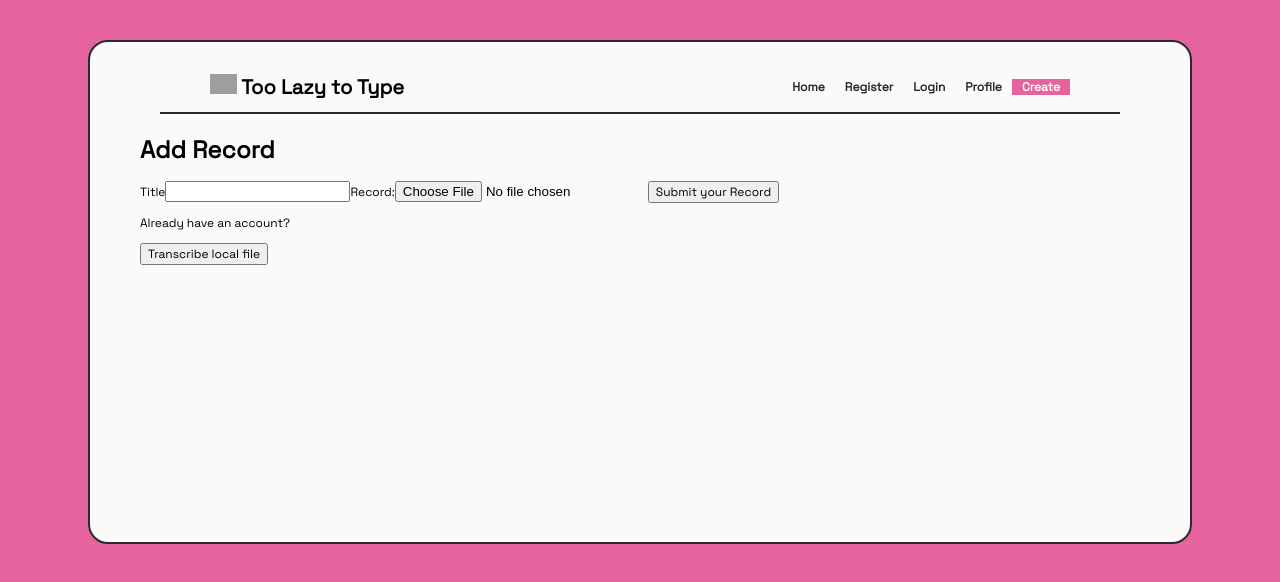
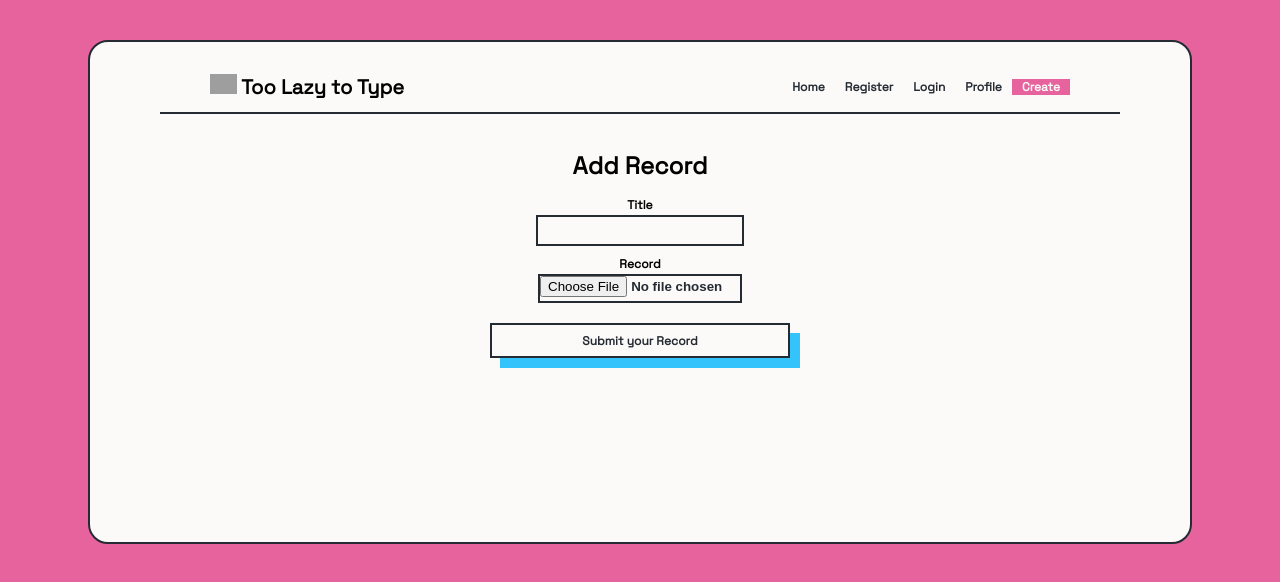
Before and after one commit to zuzmoskvic/module3-project-frontend, a React (Create React App) app: page /addRecord in a window 1280 px wide. Shown: the top 582 px of the page. Built offline with nearby package versions, Linux system fonts and the light colour scheme; grey boxes are pictures that could not be loaded.

Commit message:
/addRecord - added styling

```diff
--- a/src/App.css
+++ b/src/App.css
@@ -208,16 +208,22 @@ nav{
   background-color: #f9f1c3;
 }
 
+.profile-leftdiv-buttonsdiv{
+  display: flex;
+  flex-direction: column;
+}
+
 .profile-rightdiv{
   display: flex;
   flex-direction: column;
   padding: 20px;
+  padding-left: 30px;
   /* align-items: center; */
 }
 
-.profile-leftdiv-buttonsdiv{
+.profile-rightdiv-buttonsdiv{
   display: flex;
-  flex-direction: column;
+  flex-direction: row;
 }
 
 .profile-email{
--- a/src/components/AddRecord.jsx
+++ b/src/components/AddRecord.jsx
@@ -1,7 +1,6 @@
 import { useState } from "react";
 import { useNavigate } from "react-router-dom";
 import axios from "axios";
-import { Link } from "react-router-dom";
 import { API_URL } from "../config/config.index";
 import Layout from "./Layout";
 
@@ -30,7 +29,7 @@ function AddRecord() {
           headers: { authorization: `Bearer ${gotToken}` },
         }
       );
-      const {data} = response;
+      const { data } = response;
 
       // this should be set up with setTransription; add a promise here?
       navigate("/recordsPage", { state: data.text });
@@ -43,28 +42,24 @@ function AddRecord() {
 
   return (
     <Layout>
-    <div>
+    <div className="LoginPage">
       <h1>Add Record</h1>
 
-      <form onSubmit={handleAddRecord} encType="multipart/form-data">
-        <label>Title</label>
-        <input type="text" name="title" value={title} onChange={handleTitle} />
+      <form className="login-form" onSubmit={ handleAddRecord } encType="multipart/form-data">
+        <label className="login-label" >Title</label>
+        <input className="login-input" type="text" name="title" value={title} onChange={ handleTitle } />
 
-        <label>Record:</label>
-        <input
-          type="file"
-          name="recordPath"
-          id="recordPath"
-          onChange={handleRecordPath}
+        <label className="login-label">Record</label>
+        <input className="login-input" type="file" name="recordPath" id="recordPath" onChange={ handleRecordPath }
         />
 
-        <button type="submit">Submit your Record</button>
+        <button className="pink-button" type="submit">Submit your Record</button>
       </form>
-      {errorMessage && <p className="error-message">{errorMessage}</p>}
+      {errorMessage && <p className="error-message">{ errorMessage }</p>}
 
-      <p>Already have an account?</p>
 
-      <Link to="/transcribe"> <button> Transcribe local file</button></Link>
+
+      {/* <Link to="/transcribe"> <button className="pink-button"> Transcribe local file</button></Link>  */}
     </div>
     </Layout>
   );
--- a/src/components/ProfilePage.jsx
+++ b/src/components/ProfilePage.jsx
@@ -69,9 +69,12 @@ function ProfilePage() {
 
         <div className="profile-rightdiv">
             {/* <Link to={`/editUser/${user._id}`}><button>Edit your user</button></Link> */}
-            <Link to={ "/addRecord" }><button className="pink-button">Upload a recording</button></Link>
-            {/* <Link to={ "/transcribe" }><button className="pink-button">Add transcribe</button></Link> */}
-            <Link to={ "/record" }><button className="pink-button">Make a recording</button></Link>
+            <div className="profile-rightdiv-buttonsdiv">
+              <Link to={ "/addRecord" }><button className="pink-button">Upload a recording</button></Link>
+              {/* <Link to={ "/transcribe" }><button className="pink-button">Add transcribe</button></Link> */}
+              <Link to={ "/record" }><button className="pink-button">Make a recording</button></Link>
+            </div>
+
 
             <p>Add display of existing texts here .... </p>
             <Display/>
```
